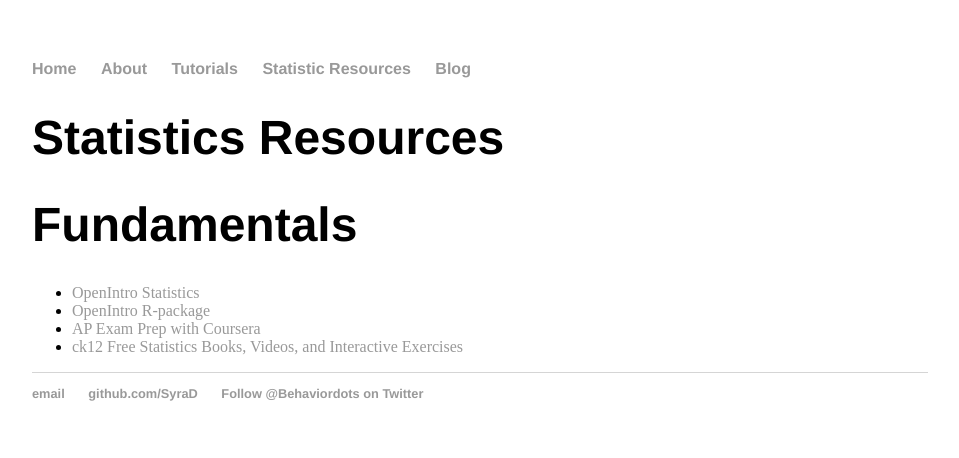
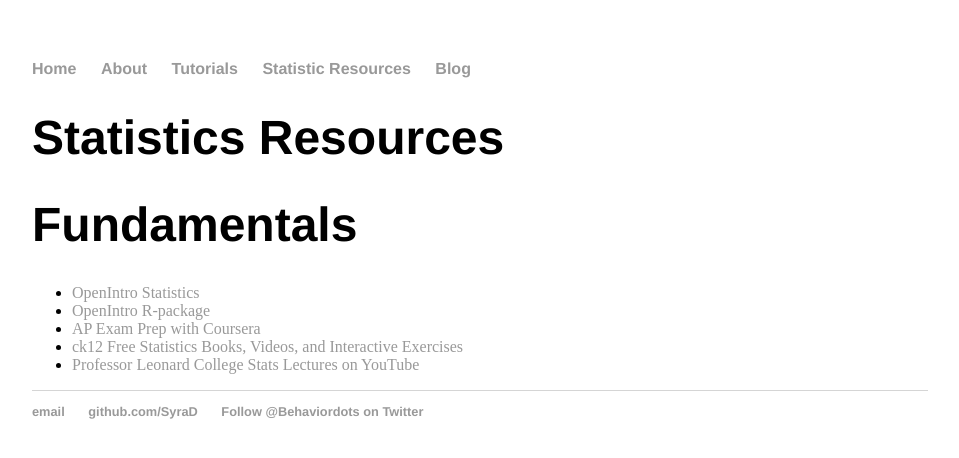
Before and after one commit to SyraD/SyraD.github.io, a Jekyll site: the page built from stat/index.html, in a window 1280 px wide. Shown: the top 458 px of the page, without its empty margins (160-1119 px from the left). Built offline with Jekyll 4.4.1, drawn with Linux system fonts in a browser that asks for light colours.

Commit message:
updating stats links

```diff
--- a/stat/index.html
+++ b/stat/index.html
@@ -15,4 +15,5 @@ title: Tutorials
   <li><a href="https://github.com/OpenIntroOrg/openintro-r-package"> OpenIntro R-package </a></li>
   <li><a href="https://courses.edx.org/courses/TBRx/STATx/1T2015/"> AP Exam Prep with Coursera</a></li>
   <li><a href="http://www.ck12.org/statistics/"> ck12 Free Statistics Books, Videos, and Interactive Exercises </a></li>
+   <li><a href="https://www.youtube.com/watch?v=9FtHB7V14Fo&list=PL5102DFDC6790F3D0"> Professor Leonard College Stats Lectures on YouTube </a></li>
 </div>
```
